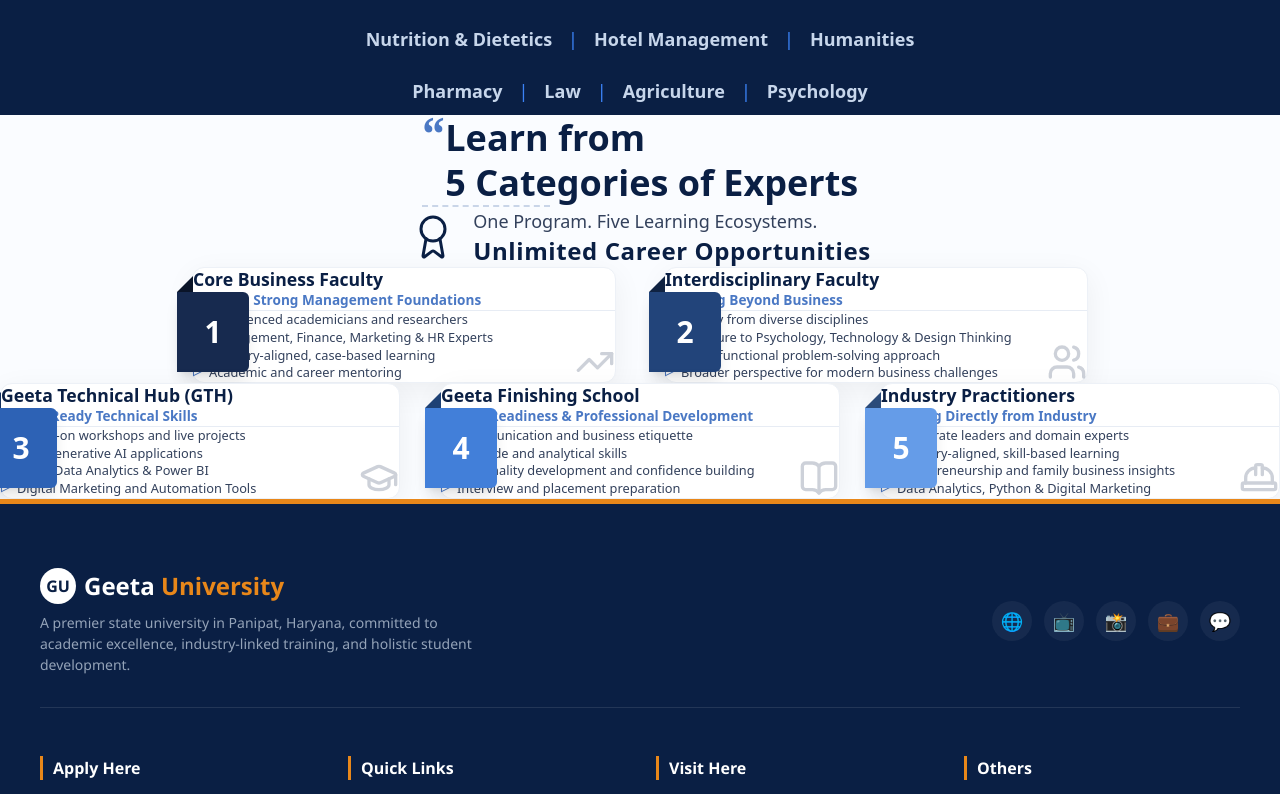
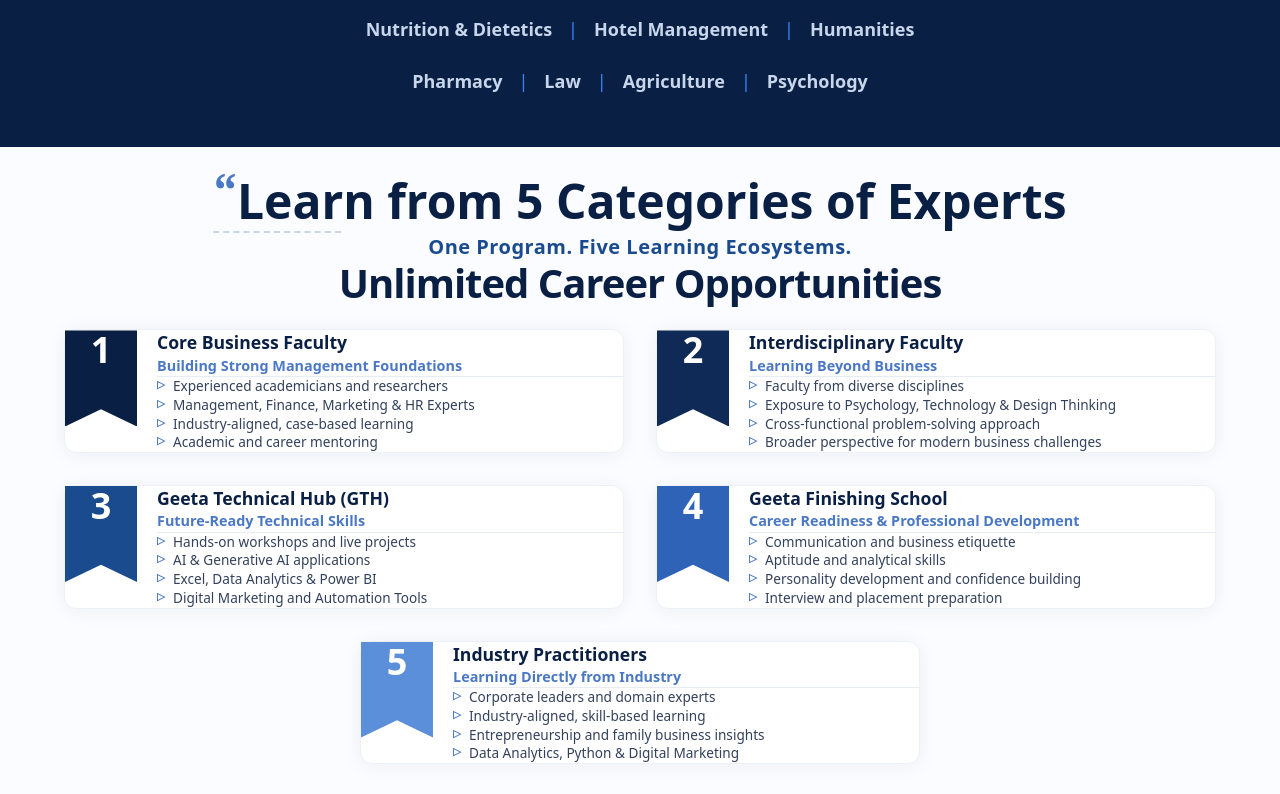
Before and after one commit to Suryansh-Saini09/Geeta-University-, a Next.js app: page /programs/school-of-management-and-business-studies in a window 1280 px wide. Shown: the part 1486-2280 px from the top of the page. Built offline with nearby package versions, Linux system fonts and the light colour scheme.

Commit message:
new section bba page navbar comment

```diff
--- a/src/app/programs/school-of-computer-science-and-engineering/page.tsx
+++ b/src/app/programs/school-of-computer-science-and-engineering/page.tsx
@@ -3466,6 +3466,23 @@
     setActiveSection(id);
   };
 
+  // Handle hash-based navigation from other pages (e.g., homepage quick-nav buttons)
+  useEffect(() => {
+    const hash = window.location.hash.replace("#", "");
+    if (hash) {
+      // Delay to allow page to fully render before scrolling
+      const timer = setTimeout(() => {
+        if (lenis) {
+          lenis.scrollTo(`#${hash}`, { offset: -130 });
+        } else {
+          document.getElementById(hash)?.scrollIntoView({ behavior: "smooth" });
+        }
+        setActiveSection(hash);
+      }, 500);
+      return () => clearTimeout(timer);
+    }
+  }, [lenis]);
+
   return (
     <div style={{ fontFamily: "'Segoe UI', system-ui, sans-serif", color: "#1A1A2E", background: "#F7F9FC", minHeight: "100vh" }}>
 
--- a/src/app/programs/school-of-management-and-business-studies/page.tsx
+++ b/src/app/programs/school-of-management-and-business-studies/page.tsx
@@ -2,7 +2,7 @@
 
 import React from "react";
 import Image from "next/image";
-import { TrendingUp, Users, GraduationCap, BookOpen, HardHat, Award } from "lucide-react";
+import { TrendingUp, Users, GraduationCap, BookOpen, HardHat } from "lucide-react";
 
 const categories = [
   {
@@ -16,8 +16,7 @@
       "Academic and career mentoring",
     ],
     icon: TrendingUp,
-    ribbon: "#172A4F",
-    ribbonDark: "#0A1428", // Darker shade for the 3D fold
+    ribbon: "#0A1F44",
   },
   {
     number: 2,
@@ -30,8 +29,7 @@
       "Broader perspective for modern business challenges",
     ],
     icon: Users,
-    ribbon: "#22447A",
-    ribbonDark: "#102342",
+    ribbon: "#0F2A56",
   },
   {
     number: 3,
@@ -44,8 +42,7 @@
       "Digital Marketing and Automation Tools",
     ],
     icon: GraduationCap,
-    ribbon: "#2D62B5",
-    ribbonDark: "#15315E",
+    ribbon: "#1B4B8F",
   },
   {
     number: 4,
@@ -58,8 +55,7 @@
       "Interview and placement preparation",
     ],
     icon: BookOpen,
-    ribbon: "#427FD9",
-    ribbonDark: "#1E4175",
+    ribbon: "#2E63B8",
   },
   {
     number: 5,
@@ -72,70 +68,63 @@
       "Data Analytics, Python & Digital Marketing",
     ],
     icon: HardHat,
-    ribbon: "#659CE8",
-    ribbonDark: "#2B4B7A",
+    ribbon: "#5B8FD9",
   },
 ];
 
 function ExpertCard({ category }: { category: any }) {
   const Icon = category.icon;
   return (
-    // The generous padding-left (pl-[84px]) guarantees the text will NEVER overlap with the ribbon
-    <div className="relative bg-white rounded-xl shadow-[0_8px_30px_rgb(0,0,0,0.06)] border border-[#EDF1F7] p-6 lg:p-7 pl-[84px] lg:pl-[96px] h-full flex flex-col mt-4 ml-4 transition-transform hover:-translate-y-1 duration-300">
+    <div className="w-full bg-white rounded-xl shadow-[0_2px_20px_rgba(10,31,68,0.06)] hover:shadow-[0_8px_30px_rgba(10,31,68,0.1)] border border-[#EDF1F7] p-5 sm:p-6 flex gap-4 sm:gap-5 h-full transition-all hover:-translate-y-1 duration-300">
 
-      {/* Main Ribbon Body */}
+      {/* V-Cut Ribbon Container */}
+      <div className="flex-shrink-0 w-16 sm:w-[72px] flex flex-col">
         <div
-        className="absolute top-6 -left-4 w-[72px] h-[80px] shadow-lg flex items-center justify-center rounded-r-md"
-        style={{ backgroundColor: category.ribbon }}
+          className="w-full h-24 flex items-start justify-center pt-4 shadow-sm"
+          style={{
+            backgroundColor: category.ribbon,
+            clipPath: "polygon(0 0, 100% 0, 100% 100%, 50% 82%, 0 100%)",
+          }}
         >
-        {/* 3D Ribbon Fold (Connecting Ribbon to Card back) */}
-        <div
-          className="absolute -top-4 left-0 w-0 h-0 border-b-[16px] border-l-[16px] border-l-transparent"
-          style={{ borderBottomColor: category.ribbonDark }}
-        />
-
-        <span className="text-white text-3xl font-black">{category.number}</span>
+          <span className="text-white text-3xl sm:text-4xl font-extrabold">{category.number}</span>
+        </div>
       </div>
 
-      {/* Content wrapper */}
-      <div className="flex flex-col h-full w-full min-w-0">
-
-        {/* Title */}
-        <h3 className="text-[#0A1F44] font-extrabold text-[1.1rem] leading-tight mb-1 break-words">
+      {/* Text Content Area */}
+      <div className="flex-1 min-w-0 flex flex-col">
+        <div className="flex items-start justify-between gap-2 mb-1">
+          <h3 className="text-[#0A1F44] font-extrabold text-[1.05rem] lg:text-[1.1rem] leading-snug break-words">
             {category.title}
           </h3>
+        </div>
 
-        {/* Subtitle with border line */}
-        <p className="text-[#4A78C4] text-[0.85rem] font-semibold mb-4 pb-3 border-b border-[#E7ECF4]">
+        <p className="text-[#4A78C4] text-[0.85rem] lg:text-[0.9rem] font-semibold mb-4 pb-3 border-b border-[#E7ECF4]">
           {category.subtitle}
         </p>
 
-        {/* Points & Icon Container */}
         <div className="flex justify-between items-end gap-3 flex-grow">
-          <ul className="space-y-2.5 flex-1 min-w-0">
+          <ul className="space-y-2.5 flex-1 min-w-0 pr-2">
             {category.points.map((point: string, i: number) => (
-              <li key={i} className="flex items-start gap-2 text-[0.8rem] text-[#33415C]">
+              <li key={i} className="flex items-start gap-2 text-[0.8rem] lg:text-[0.85rem] text-[#33415C]">
                 <span className="text-[#4A78C4] mt-[3px] font-bold text-[0.65rem] flex-shrink-0">▷</span>
                 <span className="leading-snug break-words">{point}</span>
               </li>
             ))}
           </ul>
 
-          <div className="flex-shrink-0 ml-1 opacity-20">
-            <Icon className="w-10 h-10 text-[#0A1F44]" strokeWidth={2} />
+          <div className="flex-shrink-0 opacity-20">
+
+          </div>
         </div>
       </div>
 
-      </div>
     </div>
   );
 }
 
 export default function SchoolOfManagementAndBusinessStudies() {
-  const [row1, row2] = [categories.slice(0, 2), categories.slice(2, 5)];
-
   return (
-    <div className="bg-white min-h-screen text-[#1A1A2E] overflow-x-hidden selection:bg-[#E8871A] selection:text-white font-sans">
+    <div className="w-full flex-1 block bg-white min-h-screen text-[#1A1A2E] overflow-x-hidden selection:bg-[#E8871A] selection:text-white font-sans">
 
       {/* ── BANNER IMAGE SECTION ── */}
       <div className="relative w-full min-h-[92vh] lg:h-[calc(100vh-80px)] overflow-hidden flex flex-col">
@@ -150,7 +139,7 @@
       </div>
 
       {/* ── BLUE SECTION ── */}
-      <section className="w-full bg-[#0A1F44] text-white min-h-[92vh] lg:min-h-[calc(100vh-80px)] py-20 lg:py-28 flex flex-col items-center justify-center relative overflow-hidden">
+      <section className="w-full flex flex-col items-center justify-center bg-[#0A1F44] text-white min-h-[92vh] lg:min-h-[calc(100vh-80px)] py-20 lg:py-28 relative overflow-hidden">
         <div className="w-full max-w-6xl mx-auto px-4 flex flex-col items-center justify-center text-center relative z-10">
           <h2 className="text-4xl sm:text-5xl lg:text-6xl font-black mb-8 leading-tight tracking-tight max-w-4xl mx-auto mt-4">
             <span className="text-blue-400 font-serif mr-2">&ldquo;</span> Your Future in <br className="hidden sm:inline" />
@@ -190,55 +179,65 @@
                 <span className="text-center whitespace-nowrap">Agriculture</span><span className="text-[#3B82F6] font-normal select-none">|</span>
                 <span className="text-center whitespace-nowrap">Psychology</span>
               </div>
+              <br />
             </div>
           </div>
         </div>
       </section>
 
       {/* ── EXPERTS SECTION ── */}
-      <section className="w-full bg-[#FAFCFF] py-24 px-4 sm:px-8">
-        <div className="max-w-7xl mx-auto flex flex-col items-center">
+      <section className="w-full flex flex-col items-center justify-center bg-[#FAFCFF] py-24 px-4 sm:px-8">
+        <div className="w-full max-w-6xl mx-auto flex flex-col items-center">
+          <br />
 
-          {/* Header Area */}
-          <div className="text-center mb-8">
-            <h2 className="text-[#0A1F44] font-extrabold text-3xl sm:text-4xl leading-tight inline-flex items-start justify-center">
+          {/* Main Title Section */}
+          <div className="text-center mb-10">
+            <h2 className="text-[#0A1F44] font-extrabold text-3xl sm:text-4xl lg:text-5xl leading-tight inline-flex items-start justify-center">
               <span className="text-[#4A78C4] text-5xl mr-3 font-serif leading-[0.8] mt-1">“</span>
               <span className="text-left">
-                Learn from <br />
-                5 Categories of Experts
+                Learn from 5 Categories of Experts
               </span>
             </h2>
+            <br />
             <div className="mx-auto mt-10 w-32 border-t-2 border-dashed border-[#C9D5E8]" />
           </div>
 
-          <div className="flex flex-col sm:flex-row items-center justify-center gap-4 mb-16">
-            <Award className="w-12 h-12 text-[#0A1F44] flex-shrink-0" strokeWidth={1.5} />
-            <div className="text-center sm:text-left">
-              <span className="block text-[#33415C] text-lg font-medium">
+          {/* 🔥 THE PERFECT RED BOX LAYOUT 🔥 */}
+          <div className="w-full flex flex-col items-center justify-center text-center mb-16">
+            <span className="block text-[#1B4B8F] text-xl sm:text-xl font-semibold tracking-wide mb-2">
               One Program. Five Learning Ecosystems.
             </span>
-              <span className="block text-[#0A1F44] font-black text-2xl tracking-wide">
+            <span className="block text-[#0A1F44] font-black text-3xl sm:text-4xl lg:text-[2.5rem] tracking-tight">
               Unlimited Career Opportunities
             </span>
-            </div>
+            <br />
           </div>
 
-          {/* Row 1 - 2 cards centered */}
-          <div className="w-full max-w-4xl mb-8">
-            <div className="grid grid-cols-1 md:grid-cols-2 gap-8 lg:gap-12">
-              {row1.map((cat) => (
-                <ExpertCard key={cat.number} category={cat} />
-              ))}
-            </div>
+          {/* 🔥 THE BERSERK MODE, UNBREAKABLE GRID 🔥 */}
+          <div className="grid grid-cols-1 md:grid-cols-2 gap-8 w-full relative">
+
+            {/* Top 4 Cards */}
+            <div className="w-full"><ExpertCard category={categories[0]} /></div>
+            <div className="w-full"><ExpertCard category={categories[1]} /></div>
+            <div className="w-full"><ExpertCard category={categories[2]} /></div>
+            <div className="w-full"><ExpertCard category={categories[3]} /></div>
+
+            {/* The 5th Card - FORCED to span both columns and center perfectly */}
+            <div className="w-full md:col-span-2 flex justify-center items-center">
+
+              {/* Desktop & Tablet: Hardcoded math to exactly match 1 column width */}
+              <div className="hidden md:block w-full" style={{ maxWidth: 'calc(50% - 16px)' }}>
+                <ExpertCard category={categories[4]} />
               </div>
 
-          {/* Row 2 - 3 cards */}
-          <div className="w-full">
-            <div className="grid grid-cols-1 md:grid-cols-2 lg:grid-cols-3 gap-8 lg:gap-10">
-              {row2.map((cat) => (
-                <ExpertCard key={cat.number} category={cat} />
-              ))}
+              {/* Mobile: Full width stacking */}
+              <div className="block md:hidden w-full">
+                <ExpertCard category={categories[4]} />
               </div>
+
+            </div>
+            <br />
+
           </div>
 
         </div>
```
Also changed, not shown: src/components/layout/Navbar.tsx (+11 -1 lines). Lines whose indentation alone changed are shown as unchanged.
